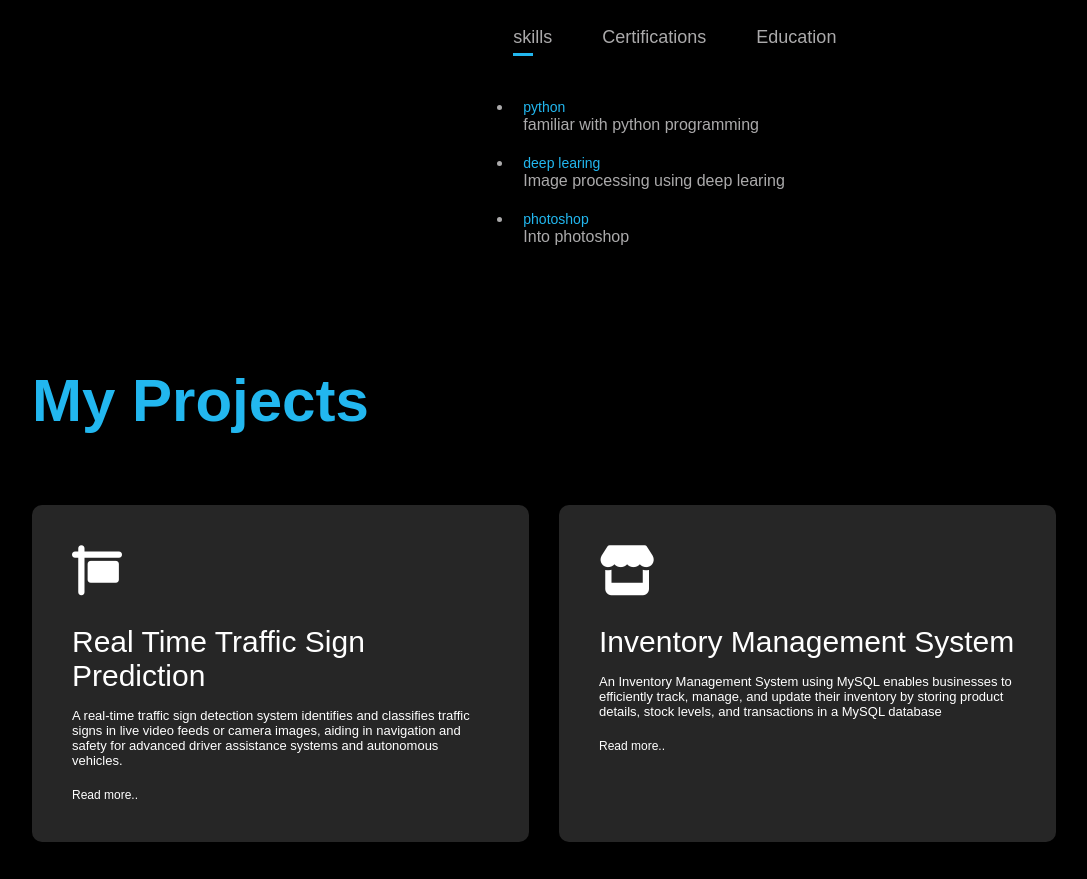
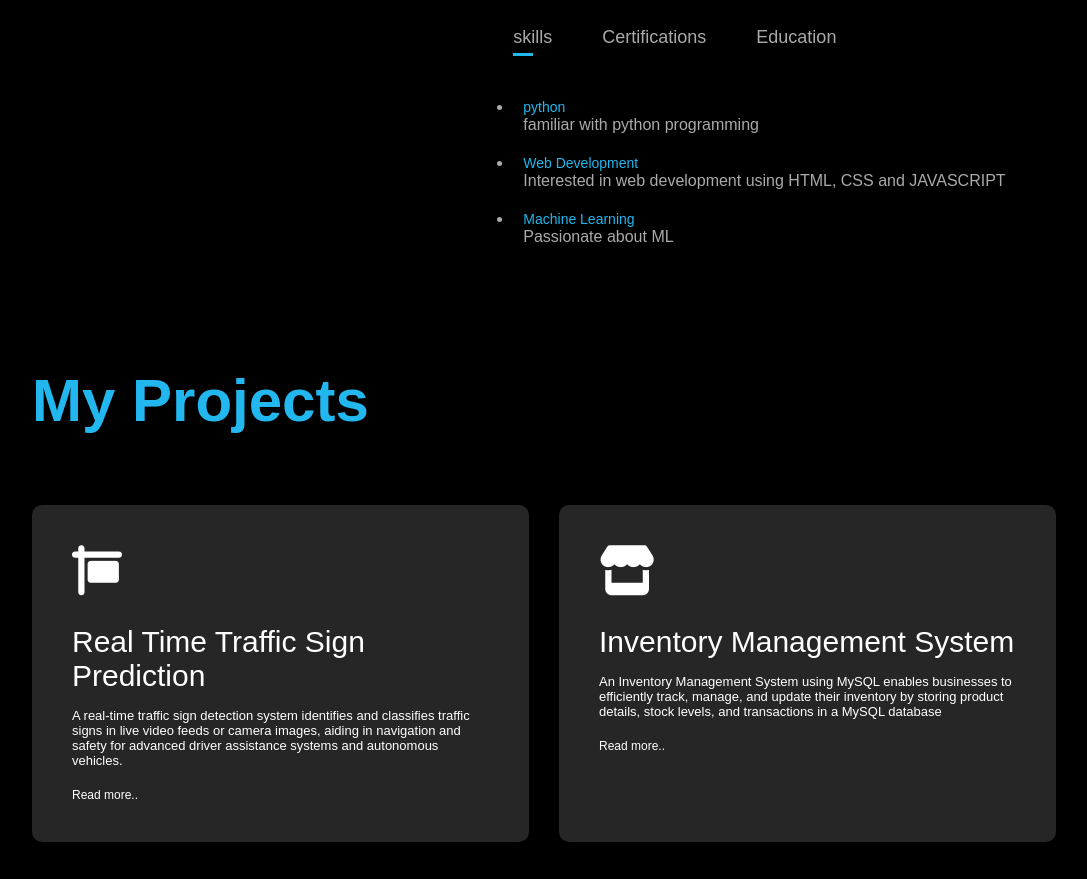
Before and after one commit to adithyan666/portfolio-webpage, a plain HTML site: page index.html in a window 1280 px wide. Shown: the part 1002-1881 px from the top of the page, without its empty margins (96-1183 px from the left). Drawn offline with Linux system fonts and the light colour scheme.

Commit message:
Update index.html

```diff
--- a/index.html
+++ b/index.html
@@ -54,8 +54,8 @@
             <div class="tab-contents active-tab" id="skills">
                 <ul>
                     <li><span>python</span><br>familiar with python programming</li>
-                    <li><span>deep learing</span><br>Image processing using deep learing</li>
-                    <li><span>photoshop</span><br>Into photoshop</li>
+                    <li><span>Web Development</span><br>Interested in web development using HTML, CSS and JAVASCRIPT</li>
+                    <li><span>Machine Learning</span><br>Passionate about ML</li>
                 </ul>
             </div>
             <div class="tab-contents" id="certify">
```
